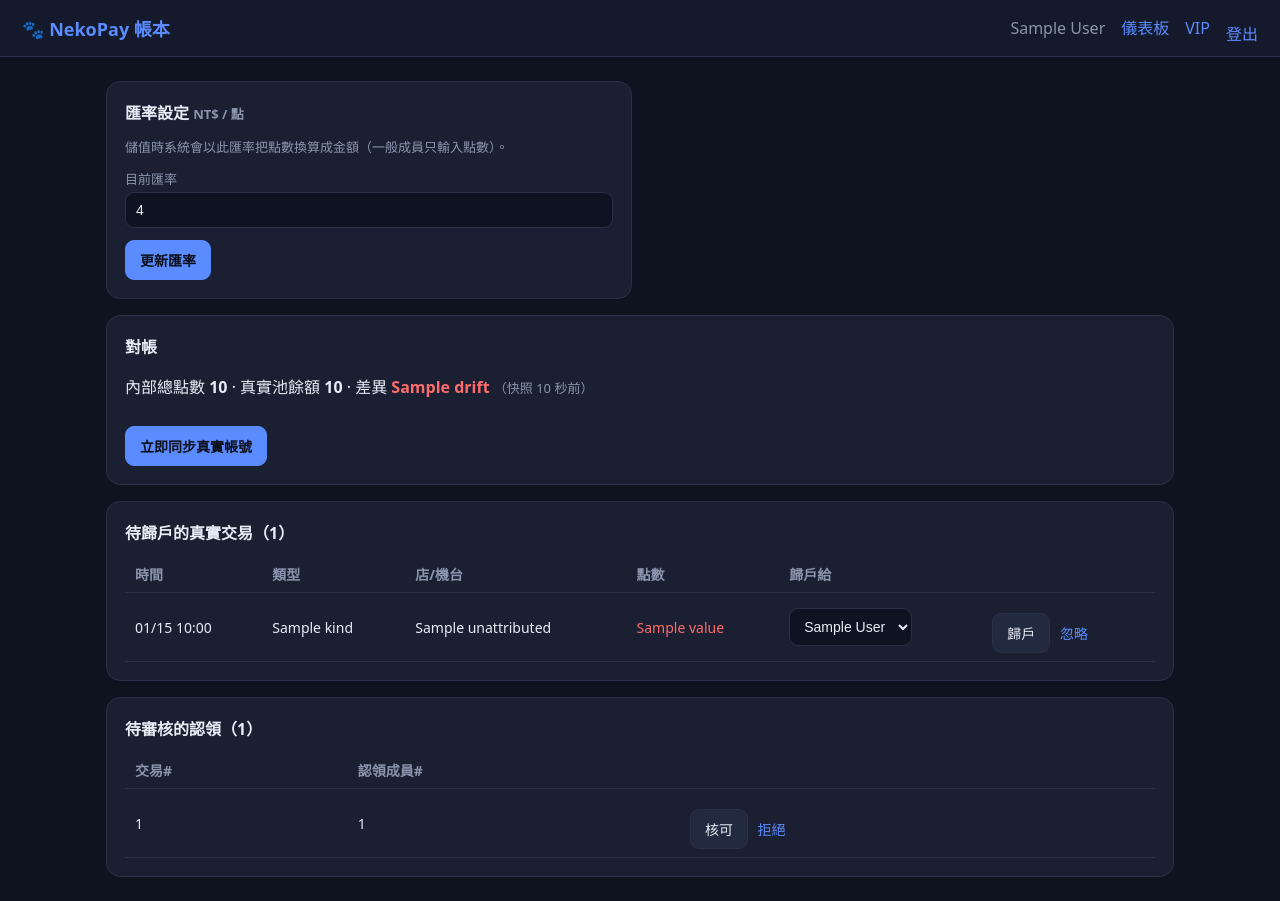
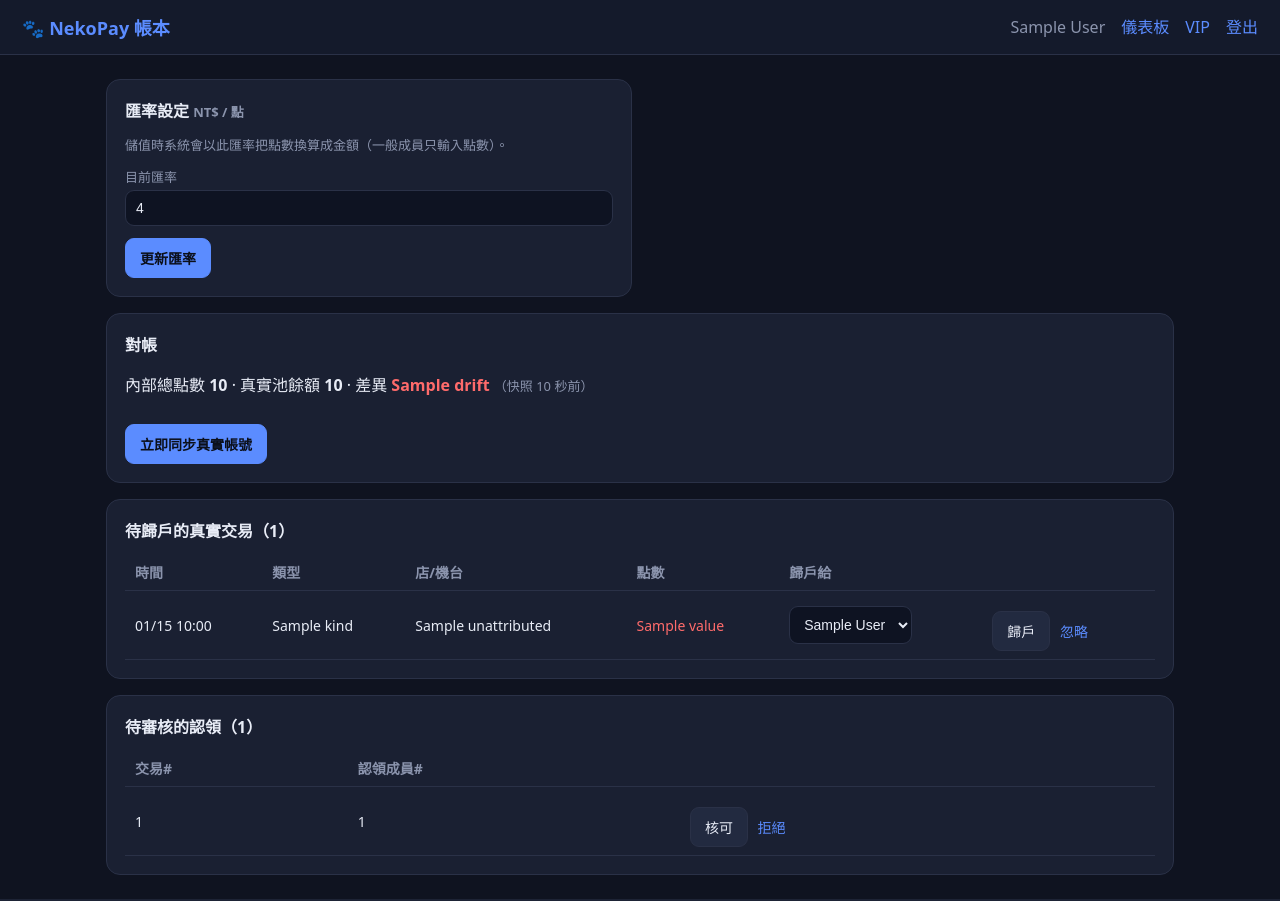
Before and after one commit to jason122490/IKUZO_NekoPay, a Python web app: template app/templates/admin.html in a window 1280 px wide. Run offline with Jinja, Linux system fonts and the light colour scheme; the template is opened without the code that fills it: most values are stand-ins (such as "Sample title", 1, 10 or a date in 2020).

Commit message:
Fix logout misalignment (base button margin) + cache-bust static assets
Root cause: the base `button { margin-top:12px }` applied to the logout
button.link, pushing it ~12px below the other nav items. Reset margin:0 on nav
controls. Also version static CSS/JS URLs (?v=) so browsers reliably load the
latest after changes.

Co-Authored-By: Claude Opus 4.8 (1M context) <noreply@anthropic.com>

```diff
--- a/app/static/style.css
+++ b/app/static/style.css
@@ -33,7 +33,7 @@ button.link.danger { color:var(--neg); }
    button becomes a direct flex sibling of the nav links and aligns with them */
 .nav nav form.inline { display:contents; }
 .nav nav a, .nav nav .who, .nav nav button.link {
-  display:inline-flex; align-items:center; line-height:1; padding:0; }
+  display:inline-flex; align-items:center; line-height:1; padding:0; margin:0; }
 .inline { display:inline; }
 table { width:100%; border-collapse:collapse; font-size:14px; }
 th, td { text-align:left; padding:8px 10px; border-bottom:1px solid var(--line); }
--- a/app/templates/base.html
+++ b/app/templates/base.html
@@ -4,7 +4,7 @@
   <meta charset="utf-8">
   <meta name="viewport" content="width=device-width, initial-scale=1">
   <title>{% block title %}NekoPay 帳本{% endblock %}</title>
-  <link rel="stylesheet" href="/static/style.css">
+  <link rel="stylesheet" href="/static/style.css?v={{ asset_v }}">
   <script>window.CSRF = "{{ csrf|default('') }}";</script>
 </head>
 <body>
@@ -21,6 +21,6 @@
     </nav>
   </header>
   <main>{% block content %}{% endblock %}</main>
-  <script src="/static/app.js"></script>
+  <script src="/static/app.js?v={{ asset_v }}"></script>
 </body>
 </html>
--- a/app/web.py
+++ b/app/web.py
@@ -28,6 +28,8 @@ from app.services.settlement import compute_positions, settle
 
 router = APIRouter(tags=["web"])
 templates = Jinja2Templates(directory="app/templates")
+# bump to force browsers to re-fetch static CSS/JS after changes
+templates.env.globals["asset_v"] = "4"
 settings = get_settings()
 
 
```
